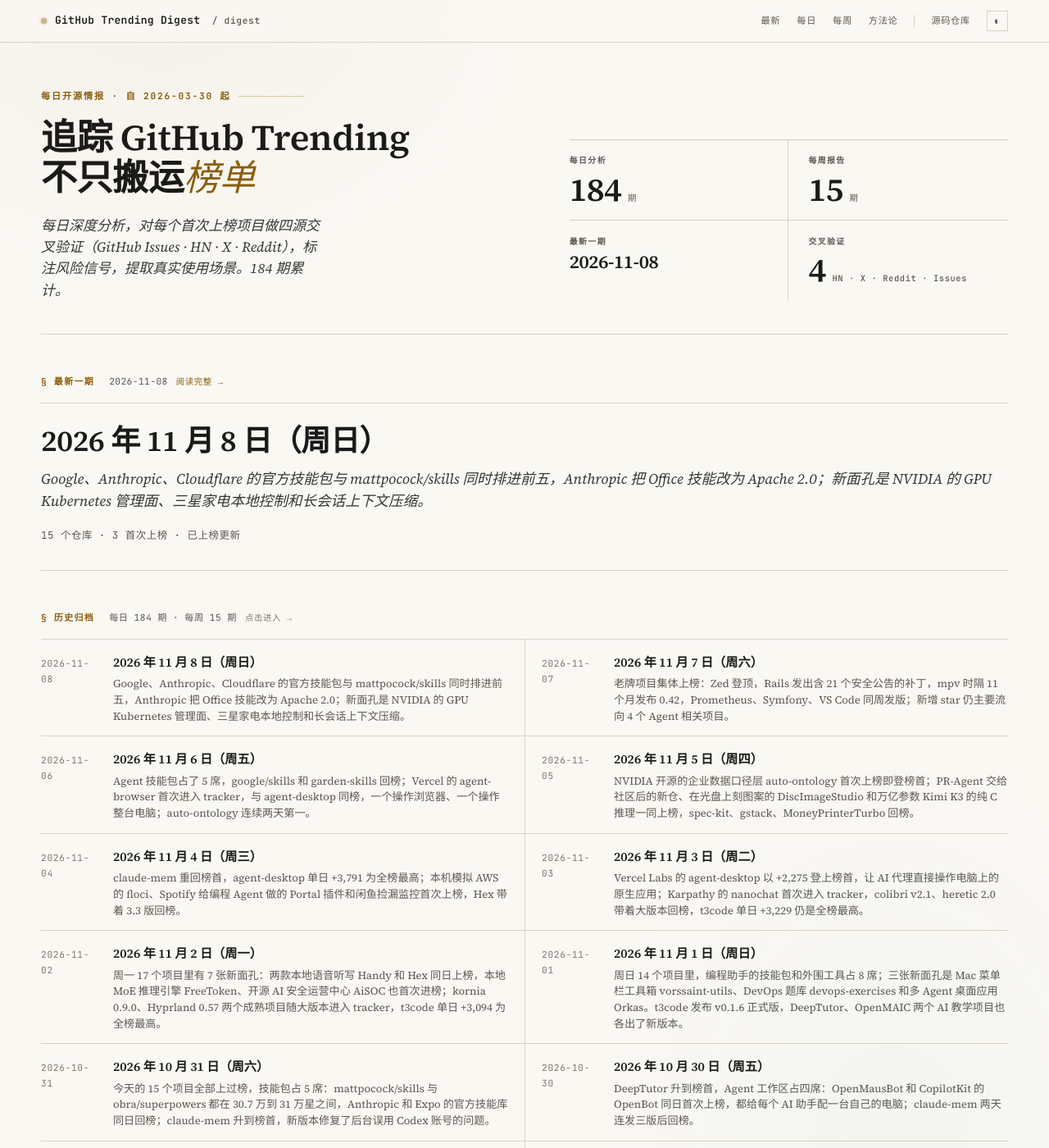
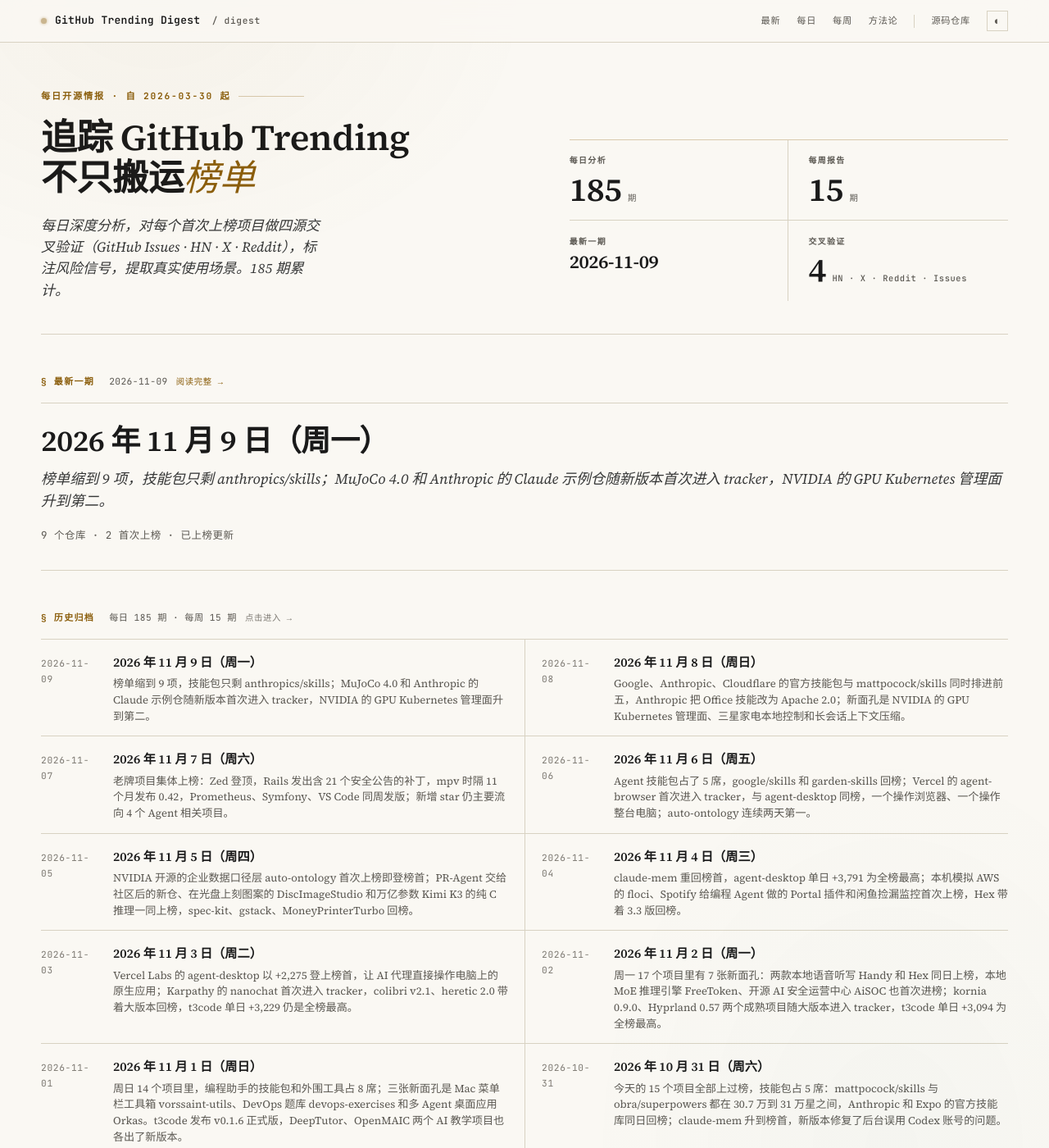
Before and after one commit to maxzyma/github-trending-digest, a Jekyll site: the page built from index.md, in a window 1280 px wide and 1400 px high. Shown: the whole window at 82% size. Built offline with Jekyll 4.4.1, drawn with Linux system fonts in a browser that asks for light colours; some of the changed lines change nothing that is shown; some of the changed text lies outside the part shown.

Commit message:
daily: 2026-11-09 public archive

```diff
--- /dev/null
+++ b/daily/2026-11-09-analysis.md
@@ -0,0 +1,156 @@
+---
+layout: daily
+date: 2026-11-09
+title: GitHub Trending 深度分析 — 2026 年 11 月 9 日（周一）
+subtitle: 榜单缩到 9 项，技能包只剩 anthropics/skills；MuJoCo 4.0 和 Anthropic 的 Claude 示例仓随新版本首次进入 tracker，NVIDIA 的 GPU Kubernetes 管理面升到第二。
+total: 9
+new_count: 2
+new_repos:
+  - repo: google-deepmind/mujoco
+    stars: 16448
+    star_delta: 41
+    lang: C++
+    source_strength: 中
+    risk_tags: ['stability', '升级兼容']
+  - repo: anthropics/claude-quickstarts
+    stars: 19460
+    star_delta: 32
+    lang: Python
+    source_strength: 弱
+    risk_tags: ['dependency', 'stability', 'cost']
+updated_repos:
+  - repo: sherlock-project/sherlock
+    change: ↑7
+    days_listed: 2
+  - repo: dsx-ai-factory/nvke
+    change: ↑13
+    days_listed: 2
+  - repo: milind-soni/OpenMausBot
+    change: ↑6
+    days_listed: 2
+  - repo: vercel-labs/agent-browser
+    change: ↓4
+    days_listed: 2
+  - repo: meta/astryx
+    change: "="
+    days_listed: 2
+  - repo: anthropics/skills
+    change: ↓2
+    days_listed: 2
+  - repo: ranxianglei/billion-context
+    change: ↑5
+    days_listed: 2
+---
+
+# GitHub Trending 深度分析 — 2026 年 11 月 9 日（周一）
+
+_榜单缩到 9 项，技能包只剩 anthropics/skills；MuJoCo 4.0 和 Anthropic 的 Claude 示例仓随新版本首次进入 tracker，NVIDIA 的 GPU Kubernetes 管理面升到第二。_
+
+_项目总数: 9 | 首次上榜: 2 | 重新上榜: 0 | 已上榜更新: 7 | 数据源: https://github.com/trending_
+
+## 本日主线
+
+**主线一：榜单地图 — 技能包潮退去，Agent 工具和官方老仓留在榜上。** 昨天的 15 项里有 8 项今天离榜，包括 cloudflare/security-audit-skill、google/skills、mattpocock/skills 三个技能包，以及 prometheus、ruff、zed、tailwindcss 和 localthings。今日 9 项可分 5 组：
+
+- **Agent 运行环境与工具**（3 项，最大盘）—— `milind-soni/OpenMausBot`（↑6，#3，+1,439）、`vercel-labs/agent-browser`（↓4，#5，+815）、`ranxianglei/billion-context`（↑5，#9，+460）
+- **Claude 开发素材**（2 项）—— `anthropics/claude-quickstarts`（NEW，#4）、`anthropics/skills`（↓2，#7，+792）
+- **基础设施与仿真**（2 项）—— `dsx-ai-factory/nvke`（↑13，#2，+345）、`google-deepmind/mujoco`（NEW，#8）
+- **前端设计系统**（1 项）—— `meta/astryx`（=，#6，+875）
+- **OSINT**（1 项）—— `sherlock-project/sherlock`（↑7，榜首，+2,373）
+
+9 项今日合计涨 7,172 星，Agent 工具组占 2,714。两个 NEW 都是成立多年的官方仓库。
+
+**主线二：两个官方仓库被新版本带上榜。** MuJoCo 是 DeepMind 维护的物理仿真引擎，机器人和强化学习研究常用它做训练环境。11-06 发布的 4.0 是三年来的第一次大版本：新增防止高速物体穿透薄壁的"推测接触"、可留下永久形变的弹塑性材料，并把 Python 包拆成只依赖 numpy 的 `mujoco-core` 和带可视化的 `mujoco-studio`。同日上线 MuJoCo Playground 1.0，mujoco.org 改成浏览器里可直接运行的功能演示。claude-quickstarts 是 Anthropic 的可运行示例集，11-06 用 dynamic workflow 重写了知识库示例（#534），`managed-agents/` 目录下已有 Slack、Linear、Sentry 自动修复等 13 个 Managed Agents 示例。
+
+两者今日只涨 +32 和 +41 星，却排在 #4 和 #8。GitHub Trending 的排序不只看当天星数，低星增量的老项目也会因版本发布进榜；想跟进 MuJoCo 4.0 或 Claude Managed Agents 的读者，可以把这两项当作版本更新提示来看。
+
+**主线三：NVKE 连续两天上榜，GPU 云管理面持续受关注。** NVKE 从昨天的 #15 升到 #2，星数从 570 涨到 872。它是 NVIDIA 给 GPU 云服务商的预览版托管 Kubernetes，11-06 上了 HN 首页。11-07 合入的提交为集群服务注册控制面类型、集群发布通道和节点池发布通道，版本仍是 11-03 的 v0.23.1。
+
+**主线四：榜单解读提醒 — 榜首 sherlock 仍没有版本或功能触发。** sherlock 今日 +2,373 排第一，较昨天分析时的 100,586 又多了 3,164 星；最新版本仍是 9-08 的 v0.16.2，11-07 以来主分支没有新提交。它是 2018 年的成熟项目，subscribers 1,494，stars/subscribers 约 69:1，在成熟项目的正常范围内；要留意的是连续两天的高增量找不到对应事件。OpenMausBot 的情况相反：比值约 408:1（18,343 星、45 subscribers），但 11-08 发布了 v0.1.149，当天连续合入多个 PR，开发活动是真实的。两个项目都需要把星数和仓库活动放在一起看。
+
+## 新上榜项目
+
+### [google-deepmind/mujoco](https://github.com/google-deepmind/mujoco) — NEW ⭐ 16,448（+41）| C++ | 信源：中
+
+知名老项目首入 tracker。
+
+**它是什么**: 一个物理仿真引擎。研究者用它在电脑里搭出机械臂、四足机器人或人体肌肉模型，让它们在模拟的重力、碰撞和摩擦中运动，再用这些模拟去训练控制算法。
+
+**解决什么问题**: 在真机上训练机器人又慢又贵，还容易撞坏设备。MuJoCo 让同一套控制策略先在仿真里跑上百万次，再迁移到真机。4.0 针对仿真里常见的两类失真：高速物体在一个时间步内直接穿过薄障碍物（推测接触 speculative contacts 解决），以及金属丝、黏土这类受力后不能复原的材料（弹塑性 elasto-plasticity 解决）。
+
+**谁在用、怎么用**（来自 Issues/官方公告/HN）:
+- 强化学习训练：#3247 讨论把批量 rollout 中的 MuJoCo 报错降为警告，避免一次数值异常中断整轮训练。
+- 生物力学与机器人建模：HN 10-26 的帖子介绍了基于 MuJoCo 的 206 关节、700 块肌肉人体模型 MS-Human-700；9-06 有人发了在浏览器里用 MuJoCo 跑机器鸭踢球的 Show HN。
+- 规模：官方 4.0 公告称 MuJoCo 每月约 360 万次 PyPI 下载，过去一年 45 位以上外部贡献者提交约 2,000 次；与 NVIDIA 合作 MuJoCo Warp，与 NVIDIA、Disney、TRI 等共同开发 Linux 基金会下的 Newton。
+
+**社区怎么评价**:
+- 正面: 4.0 公告讨论帖（Discussion #3773）11-07 发布；浏览器演示和拆包安装降低了试用门槛。
+- 负面: 评论最多的 open issue 是平台兼容问题，#2275（39 条评论）是 Windows 11 上加载 DLL 失败，#639（38 条评论）是 AMD 显卡界面渲染错乱，均已挂了一年以上。HN 截至抓取时没有 4.0 的发布帖。
+- 健康度: 16,448 stars、138 subscribers（约 119:1）、308 个 open issue/PR，仓库 2021-08 开源，11-08 仍有提交。成熟项目的比值偏高属于结构性现象，不构成热度失真信号。
+
+**风险与争议**:
+- **stability**: 4.0 含破坏性变更，`sidesite` 的肌腱绕行规则改了，依赖旧行为的模型结果会变。
+- **升级兼容**: Python 包拆分后，从 3.x 升级须先 `pip uninstall -y mujoco` 再安装，否则 pip 可能删掉迁到 `mujoco-core` 的文件；官方提示拆包与 OpenUSD 文档以 `latest` 为准，不要看 `stable`。
+
+**技术备注**: C/C++ 引擎，Python 绑定，Apache 2.0 许可；同仓含 JAX 版 MJX、Studio 可视化和 WebAssembly 构建。
+
+### [anthropics/claude-quickstarts](https://github.com/anthropics/claude-quickstarts) — NEW ⭐ 19,460（+32）| Python | 信源：弱
+
+知名老项目首入 tracker。
+
+**它是什么**: Anthropic 官方的 Claude 示例项目合集。每个子目录是一个能直接跑起来的小应用，例如客服 Agent、财务数据分析助手、操作电脑的 computer use 演示、浏览器操作工具集，以及一组基于 Managed Agents 的 Slack、Linear、Sentry 集成示例。
+
+**解决什么问题**: 开发者看完 API 文档后，往往还需要一份完整可运行的工程，才知道工具调用、沙箱、前端界面怎么拼在一起。这个仓库提供这样的起点，可以拷下来改成自己的应用。10-23 起示例统一固定到 `anthropic` Python SDK 2.0 和 `@anthropic-ai/sdk` 1.0，10-29 新增 Sentry 自动修复示例（#487），11-02 给 OpenShell 示例加了策略扩展（#531）。
+
+**谁在用、怎么用**（来自 Issues）:
+- 本地运行 computer use 演示：评论最多的 #42（25 条评论，noVNC 连不上）、#41（localhost 拒绝连接）、#85（API 连接错误）都是 2024 年用户按 README 起 Docker 容器时遇到的问题。
+- 改造部署环境：#373 提议让 computer use 演示的 Docker 端口可通过环境变量配置。
+
+**社区怎么评价**:
+- 正面: 跟随 SDK 和模型版本持续更新，10 月以来几乎每周都有提交，新示例覆盖 Managed Agents 和浏览器工具集。
+- 负面: 热门 issue 集中在 2024 年的安装与连接问题，至今仍是 open 状态，维护方没有逐一关闭。
+- 健康度: 19,460 stars、176 subscribers（约 111:1）、234 个 open issue/PR，仓库 2024-08 创建，11-06 最后提交。HN、X、Reddit 未单独检索；结论主要来自 README、提交记录和 Issues。
+
+**风险与争议**:
+- **dependency**: Managed Agents 示例依赖 Anthropic 托管平台，示例代码固定在特定 SDK 主版本，升级 SDK 时要同步调整。
+- **stability**: 示例只作为开发起点；computer use 演示的 Docker 网络问题长期没有统一答复。
+- **cost**: computer use 和长流程 Agent 示例按 token 计费，跑通示例本身就有 API 开销。
+
+**技术备注**: Python 与 TypeScript 混合，MIT 许可；子目录包括 `agents`、`autonomous-coding`、`browser-use-demo`、`computer-use-demo`、`customer-support-agent`、`financial-data-analyst`、`managed-agents` 等。
+
+## 已上榜项目更新
+
+### sherlock-project/sherlock — ↑7（连续上榜 2 天，#1）
+
+- **Stars**: 103,750（今日 +2,373，较 11-08 的 100,586 增加 +3,164）
+- **更新**: 无显著更新。最新版本仍是 9-08 的 v0.16.2，11-07 以来主分支无新提交。
+
+### dsx-ai-factory/nvke — ↑13（连续上榜 2 天，#2）
+
+- **Stars**: 872（今日 +345，较 11-08 的 570 增加 +302）
+- **更新**: 11-07 合入提交，集群服务注册 controlplaneclass、clusterreleasechannel 和节点池发布通道等资源类型；版本仍是 11-03 的 v0.23.1，README 仍标 Preview。
+
+### milind-soni/OpenMausBot — ↑6（连续上榜 2 天，#3）
+
+- **Stars**: 18,343（今日 +1,439，较 11-08 的 17,050 增加 +1,293）
+- **更新**: 11-08 发布 v0.1.149。当天合入的改动包括 card secrets 存入 Vault 后可直接复用（#4980），把常用的高级设置并入简易模式（#4999），以及外部贡献者对后台切换问题的修复（#4924）。subscribers 45，open issue/PR 829。
+
+### vercel-labs/agent-browser — ↓4（连续上榜 2 天，#5）
+
+- **Stars**: 47,665（今日 +815，较 11-08 的 46,868 增加 +797）
+- **更新**: 版本仍是 11-03 的 v0.41.2。11-07 起核心技能文档改为优先使用页面快照而非截图（#2453），11-08 统一了截图相关指引（#2461）；用它驱动页面的 Agent 会更多拿到结构化快照，少拿图片。
+
+### meta/astryx — =（连续上榜 2 天，#6）
+
+- **Stars**: 16,969（今日 +875，较 11-08 的 14,580 增加 +2,389）
+- **更新**: 版本仍是 11-07 的 v0.7.11。11-09 合入 TransferList 改用核心的 `createReorderable` 排序（#8143）、Timestamp 弹层语义挂到可聚焦元素上（#6298）等无障碍修复；open issue/PR 共 652 个。
+
+### anthropics/skills — ↓2（连续上榜 2 天，#7）
+
+- **Stars**: 189,709（今日 +792，较 11-08 的 188,830 增加 +879）
+- **更新**: 无显著更新，最后一次提交仍是 11-06 的 Office 技能 Apache 2.0 改许可（#2146）。
+
+### ranxianglei/billion-context — ↑5（连续上榜 2 天，#9）
+
+- **Stars**: 5,198（今日 +460，较 11-08 的 4,636 增加 +562）
+- **更新**: 版本仍是 11-07 的 v0.1.213。11-09 合入多位外部贡献者的 PR，包括 pi 命令支持（#5659）、修复发往 Anthropic 的请求末尾残留 assistant 消息（#5978）、fork 会话保留已折叠内容（#5970）。
--- /dev/null
+++ b/daily/2026-11-09.md
@@ -0,0 +1,15 @@
+# GitHub Trending 每日榜单 — 2026 年 11 月 9 日（周一）
+
+| # | 项目 | Stars | 今日 | 排名变化 |
+|---|------|-------|------|---------|
+| 1 | [sherlock-project/sherlock](https://github.com/sherlock-project/sherlock) | 103,750 | +2,373 | ↑7 |
+| 2 | [dsx-ai-factory/nvke](https://github.com/dsx-ai-factory/nvke) | 872 | +345 | ↑13 |
+| 3 | [milind-soni/OpenMausBot](https://github.com/milind-soni/OpenMausBot) | 18,343 | +1,439 | ↑6 |
+| 4 | [anthropics/claude-quickstarts](https://github.com/anthropics/claude-quickstarts) | 19,460 | +32 | NEW |
+| 5 | [vercel-labs/agent-browser](https://github.com/vercel-labs/agent-browser) | 47,665 | +815 | ↓4 |
+| 6 | [meta/astryx](https://github.com/meta/astryx) | 16,969 | +875 | = |
+| 7 | [anthropics/skills](https://github.com/anthropics/skills) | 189,709 | +792 | ↓2 |
+| 8 | [google-deepmind/mujoco](https://github.com/google-deepmind/mujoco) | 16,448 | +41 | NEW |
+| 9 | [ranxianglei/billion-context](https://github.com/ranxianglei/billion-context) | 5,198 | +460 | ↑5 |
+
+> 数据源：<https://github.com/trending> · 抓取于 2026-11-09
--- a/index.md
+++ b/index.md
@@ -48,6 +48,7 @@
 
 ## Daily Analysis
 
+- [2026-11-09](daily/2026-11-09-analysis) — 榜单缩到 9 项，技能包只剩 anthropics/skills；MuJoCo 4.0 和 Anthropic 的 Claude 示例仓随新版本首次进入 tracker，NVIDIA 的 GPU Kubernetes 管理面升到第二。
 - [2026-11-08](daily/2026-11-08-analysis) — Google、Anthropic、Cloudflare 的官方技能包与 mattpocock/skills 同时排进前五，Anthropic 把 Office 技能改为 Apache 2.0；新面孔是 NVIDIA 的 GPU Kubernetes 管理面、三星家电本地控制和长会话上下文压缩。
 - [2026-11-07](daily/2026-11-07-analysis) — 老牌项目集体上榜：Zed 登顶，Rails 发出含 21 个安全公告的补丁，mpv 时隔 11 个月发布 0.42，Prometheus、Symfony、VS Code 同周发版；新增 star 仍主要流向 4 个 Agent 相关项目。
 - [2026-11-06](daily/2026-11-06-analysis) — Agent 技能包占了 5 席，google/skills 和 garden-skills 回榜；Vercel 的 agent-browser 首次进入 tracker，与 agent-desktop 同榜，一个操作浏览器、一个操作整台电脑；auto-ontology 连续两天第一。
```
